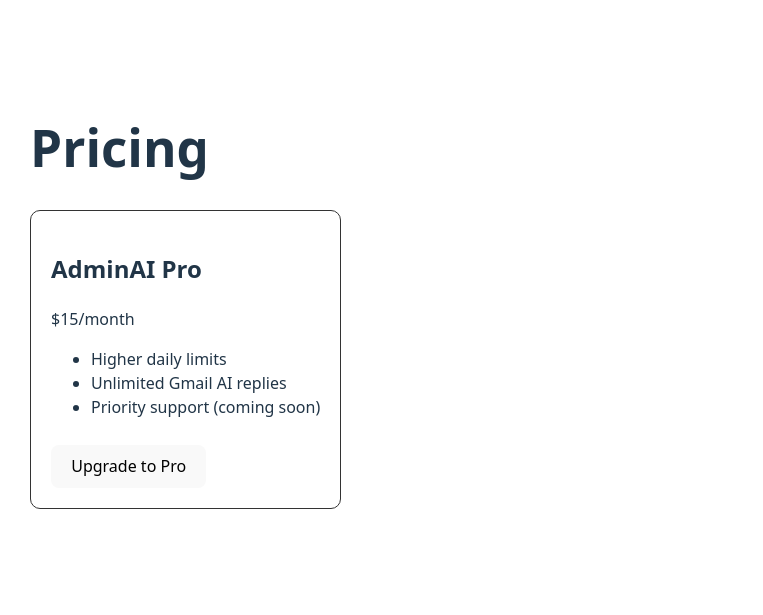
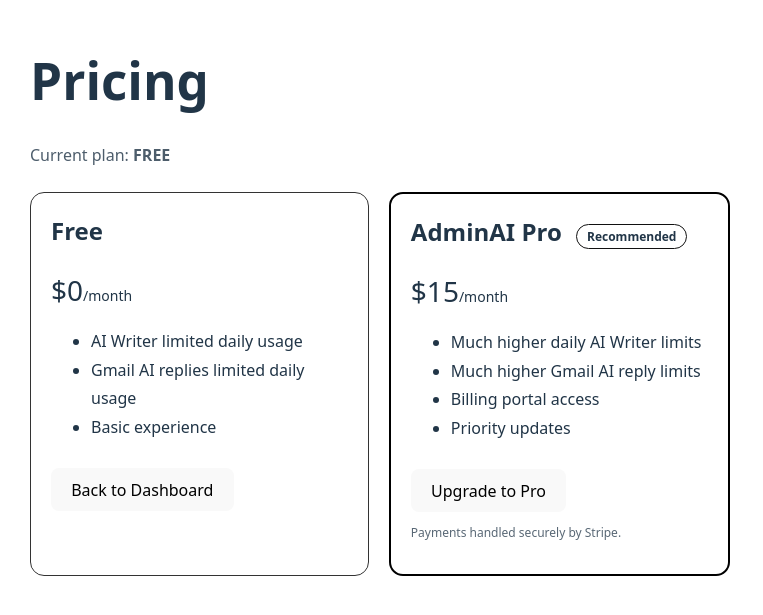
Before and after one commit to nexorawe/adminai-frontend, a React (Vite) app: page /pricing in a window 1280 px wide. Shown: the part 103-718 px from the top of the page, without its empty margins (0-763 px from the left). Built offline with nearby package versions, Linux system fonts and the light colour scheme; no server answers; sample sign-in values are in the browser's storage.

Commit message:
Pricing ui improvements.

```diff
--- a/src/App.jsx
+++ b/src/App.jsx
@@ -1,4 +1,10 @@
-import { Routes, Route } from "react-router-dom";
+import { useEffect } from "react";
+import { Routes, Route, Navigate } from "react-router-dom";
+
+import { setUpgradeHandler } from "./services/api";
+import { useUpgrade } from "./context/UpgradeContext";
+
+// Pages
 import Login from "./pages/Login";
 import Register from "./pages/Register";
 import Dashboard from "./pages/Dashboard";
@@ -7,19 +13,76 @@ import GmailInbox from "./pages/GmailInbox";
 import Pricing from "./pages/Pricing";
 import BillingSuccess from "./pages/BillingSuccess";
 
-function App() {
+// ✅ Protected Route wrapper
+function PrivateRoute({ children }) {
+  const token = localStorage.getItem("token");
+  if (!token) return <Navigate to="/login" replace />;
+  return children;
+}
+
+export default function App() {
+  const { showUpgrade } = useUpgrade();
+
+  // ✅ register global upgrade handler for Axios 402 responses
+  useEffect(() => {
+    setUpgradeHandler(showUpgrade);
+  }, [showUpgrade]);
+
   return (
     <Routes>
-      <Route path="/" element={<Login />} />
+      {/* Public */}
       <Route path="/login" element={<Login />} />
       <Route path="/register" element={<Register />} />
-      <Route path="/dashboard" element={<Dashboard />} />
-      <Route path="/ai-writer" element={<AIWriter />} />
-      <Route path="/gmail" element={<GmailInbox />} />
-      <Route path="/pricing" element={<Pricing />} />
-      <Route path="/billing/success" element={<BillingSuccess />} />
+
+      {/* Protected */}
+      <Route
+        path="/dashboard"
+        element={
+          <PrivateRoute>
+            <Dashboard />
+          </PrivateRoute>
+        }
+      />
+
+      <Route
+        path="/ai-writer"
+        element={
+          <PrivateRoute>
+            <AIWriter />
+          </PrivateRoute>
+        }
+      />
+
+      <Route
+        path="/gmail"
+        element={
+          <PrivateRoute>
+            <GmailInbox />
+          </PrivateRoute>
+        }
+      />
+
+      <Route
+        path="/pricing"
+        element={
+          <PrivateRoute>
+            <Pricing />
+          </PrivateRoute>
+        }
+      />
+
+      <Route
+        path="/billing/success"
+        element={
+          <PrivateRoute>
+            <BillingSuccess />
+          </PrivateRoute>
+        }
+      />
+
+      {/* Default */}
+      <Route path="/" element={<Navigate to="/dashboard" replace />} />
+      <Route path="*" element={<Navigate to="/dashboard" replace />} />
     </Routes>
   );
 }
-
-export default App;
--- /dev/null
+++ b/src/context/UpgradeContext.jsx
@@ -0,0 +1,26 @@
+import { createContext, useContext, useState } from "react";
+import UpgradeModal from "../components/UpgradeModal";
+
+const UpgradeContext = createContext(null);
+
+export const useUpgrade = () => useContext(UpgradeContext);
+
+export function UpgradeProvider({ children }) {
+  const [open, setOpen] = useState(false);
+  const [message, setMessage] = useState("");
+
+  const showUpgrade = (msg) => {
+    setMessage(msg || "Daily limit reached. Upgrade to Pro to continue.");
+    setOpen(true);
+  };
+
+  const hideUpgrade = () => setOpen(false);
+
+  return (
+    <UpgradeContext.Provider value={{ showUpgrade, hideUpgrade }}>
+      {children}
+
+      <UpgradeModal open={open} message={message} onClose={hideUpgrade} />
+    </UpgradeContext.Provider>
+  );
+}
--- a/src/main.jsx
+++ b/src/main.jsx
@@ -1,13 +1,18 @@
-import { StrictMode } from "react";
-import { createRoot } from "react-dom/client";
+import React from "react";
+import ReactDOM from "react-dom/client";
 import { BrowserRouter } from "react-router-dom";
+
 import App from "./App.jsx";
+import { UpgradeProvider } from "./context/UpgradeContext.jsx";
+
 import "./index.css";
 
-createRoot(document.getElementById("root")).render(
-  <StrictMode>
+ReactDOM.createRoot(document.getElementById("root")).render(
+  <React.StrictMode>
     <BrowserRouter>
-      <App />
+      <UpgradeProvider>
+        <App />
+      </UpgradeProvider>
     </BrowserRouter>
-  </StrictMode>
+  </React.StrictMode>
 );
--- a/src/pages/BillingSuccess.jsx
+++ b/src/pages/BillingSuccess.jsx
@@ -1,16 +1,75 @@
+import { useEffect, useState } from "react";
+import { useNavigate } from "react-router-dom";
+import api from "../services/api";
+
 export default function BillingSuccess() {
+  const navigate = useNavigate();
+
+  const [plan, setPlan] = useState("free");
+  const [loading, setLoading] = useState(true);
+  const [error, setError] = useState("");
+
+  const refreshPlan = async () => {
+    setLoading(true);
+    setError("");
+
+    try {
+      const res = await api.get("/billing/me");
+      setPlan(res.data?.plan || "free");
+    } catch (err) {
+      setError("Failed to fetch billing status");
+    } finally {
+      setLoading(false);
+    }
+  };
+
+  useEffect(() => {
+    // ✅ Refresh plan immediately when returning from Stripe
+    refreshPlan();
+  }, []);
+
   return (
-    <div style={{ padding: 30, maxWidth: 800, margin: "0 auto" }}>
-      <h1>✅ Payment successful</h1>
-      <p>Welcome to <b>AdminAI Pro</b> 🎉</p>
+    <div style={{ padding: 30, maxWidth: 850, margin: "0 auto" }}>
+      <h1>✅ Payment Successful</h1>
 
-      <a href="/dashboard">
-        <button style={{ marginTop: 15 }}>Go to Dashboard</button>
-      </a>
+      <p style={{ marginTop: 10 }}>
+        Thank you for subscribing to <b>AdminAI</b> 🎉
+      </p>
 
-      <a href="/gmail">
-        <button style={{ marginTop: 15, marginLeft: 10 }}>Go to Gmail</button>
-      </a>
+      {loading ? (
+        <p style={{ marginTop: 15 }}>Refreshing your plan...</p>
+      ) : error ? (
+        <p style={{ color: "red", marginTop: 15 }}>{error}</p>
+      ) : (
+        <div
+          style={{
+            marginTop: 15,
+            padding: 12,
+            borderRadius: 12,
+            border: "1px solid #333",
+          }}
+        >
+          <p style={{ margin: 0 }}>
+            Current plan: <b>{plan.toUpperCase()}</b>
+          </p>
+
+          {plan !== "pro" && (
+            <p style={{ marginTop: 8, color: "#cc8800" }}>
+              Your upgrade may take a few seconds (webhook syncing). Click refresh.
+            </p>
+          )}
+        </div>
+      )}
+
+      <div style={{ display: "flex", gap: 10, marginTop: 20, flexWrap: "wrap" }}>
+        <button onClick={refreshPlan} disabled={loading}>
+          {loading ? "Refreshing..." : "Refresh Plan"}
+        </button>
+
+        <button onClick={() => navigate("/dashboard")}>Go to Dashboard</button>
+        <button onClick={() => navigate("/ai-writer")}>Use AI Writer</button>
+        <button onClick={() => navigate("/gmail")}>Go to Gmail Inbox</button>
+      </div>
     </div>
   );
 }
--- a/src/pages/Pricing.jsx
+++ b/src/pages/Pricing.jsx
@@ -1,27 +1,175 @@
+import { useEffect, useState } from "react";
+import { useNavigate } from "react-router-dom";
 import api from "../services/api";
 
 export default function Pricing() {
-  const upgrade = async () => {
-    const res = await api.post("/billing/create-checkout-session");
-    window.location.href = res.data.checkout_url;
+  const navigate = useNavigate();
+
+  const [plan, setPlan] = useState("free");
+  const [loadingPlan, setLoadingPlan] = useState(true);
+
+  const [loadingCheckout, setLoadingCheckout] = useState(false);
+  const [loadingPortal, setLoadingPortal] = useState(false);
+
+  const [error, setError] = useState("");
+
+  useEffect(() => {
+    const loadPlan = async () => {
+      setLoadingPlan(true);
+      setError("");
+
+      try {
+        const res = await api.get("/billing/me");
+        setPlan(res.data?.plan || "free");
+      } catch (err) {
+        setPlan("free");
+      } finally {
+        setLoadingPlan(false);
+      }
+    };
+
+    loadPlan();
+  }, []);
+
+  const upgradeToPro = async () => {
+    setLoadingCheckout(true);
+    setError("");
+
+    try {
+      const res = await api.post("/billing/create-checkout-session");
+      const url = res.data?.checkout_url;
+
+      if (!url) {
+        setError("Checkout URL not returned from server");
+        return;
+      }
+
+      window.location.href = url;
+    } catch (err) {
+      setError(err.response?.data?.detail || "Failed to start checkout");
+    } finally {
+      setLoadingCheckout(false);
+    }
   };
+
+  const openBillingPortal = async () => {
+    setLoadingPortal(true);
+    setError("");
+
+    try {
+      const res = await api.post("/billing/create-portal-session");
+      const url = res.data?.portal_url;
+
+      if (!url) {
+        setError("Portal URL not returned from server");
+        return;
+      }
+
+      window.location.href = url;
+    } catch (err) {
+      setError(err.response?.data?.detail || "Failed to open billing portal");
+    } finally {
+      setLoadingPortal(false);
+    }
+  };
+
+  const cardStyle = (featured = false) => ({
+    flex: 1,
+    minWidth: 260,
+    border: featured ? "2px solid #000" : "1px solid #333",
+    padding: 20,
+    borderRadius: 14,
+  });
 
   return (
     <div style={{ padding: 30, maxWidth: 900, margin: "0 auto" }}>
       <h1>Pricing</h1>
 
-      <div style={{ marginTop: 20, border: "1px solid #333", padding: 20, borderRadius: 10 }}>
-        <h2>AdminAI Pro</h2>
-        <p>$15/month</p>
-        <ul>
-          <li>Higher daily limits</li>
-          <li>Unlimited Gmail AI replies</li>
-          <li>Priority support (coming soon)</li>
-        </ul>
+      {loadingPlan ? (
+        <p>Loading plan...</p>
+      ) : (
+        <p style={{ opacity: 0.8 }}>
+          Current plan: <b>{plan.toUpperCase()}</b>
+        </p>
+      )}
 
-        <button onClick={upgrade} style={{ marginTop: 10 }}>
-          Upgrade to Pro
-        </button>
+      {error && <p style={{ color: "red", marginTop: 10 }}>{error}</p>}
+
+      <div style={{ display: "flex", gap: 20, marginTop: 25, flexWrap: "wrap" }}>
+        {/* FREE */}
+        <div style={cardStyle(false)}>
+          <h2 style={{ marginTop: 0 }}>Free</h2>
+          <p style={{ fontSize: 28, margin: "10px 0" }}>
+            $0<span style={{ fontSize: 14 }}>/month</span>
+          </p>
+
+          <ul style={{ lineHeight: 1.8 }}>
+            <li>AI Writer limited daily usage</li>
+            <li>Gmail AI replies limited daily usage</li>
+            <li>Basic experience</li>
+          </ul>
+
+          <button onClick={() => navigate("/dashboard")} style={{ marginTop: 10 }}>
+            Back to Dashboard
+          </button>
+        </div>
+
+        {/* PRO */}
+        <div style={cardStyle(true)}>
+          <h2 style={{ marginTop: 0 }}>
+            AdminAI Pro{" "}
+            <span
+              style={{
+                fontSize: 12,
+                padding: "3px 10px",
+                borderRadius: 999,
+                border: "1px solid #111",
+                marginLeft: 8,
+              }}
+            >
+              Recommended
+            </span>
+          </h2>
+
+          <p style={{ fontSize: 28, margin: "10px 0" }}>
+            $15<span style={{ fontSize: 14 }}>/month</span>
+          </p>
+
+          <ul style={{ lineHeight: 1.8 }}>
+            <li>Much higher daily AI Writer limits</li>
+            <li>Much higher Gmail AI reply limits</li>
+            <li>Billing portal access</li>
+            <li>Priority updates</li>
+          </ul>
+
+          {plan === "pro" ? (
+            <>
+              <p style={{ color: "green", marginTop: 10 }}>
+                ✅ You are already a Pro user
+              </p>
+
+              <button
+                onClick={openBillingPortal}
+                disabled={loadingPortal}
+                style={{ marginTop: 10 }}
+              >
+                {loadingPortal ? "Opening..." : "Manage Billing"}
+              </button>
+            </>
+          ) : (
+            <button
+              onClick={upgradeToPro}
+              disabled={loadingCheckout}
+              style={{ marginTop: 10 }}
+            >
+              {loadingCheckout ? "Redirecting..." : "Upgrade to Pro"}
+            </button>
+          )}
+
+          <p style={{ fontSize: 12, opacity: 0.75, marginTop: 12 }}>
+            Payments handled securely by Stripe.
+          </p>
+        </div>
       </div>
     </div>
   );
```
Also changed, not shown: src/services/api.js (+21 -8 lines).
